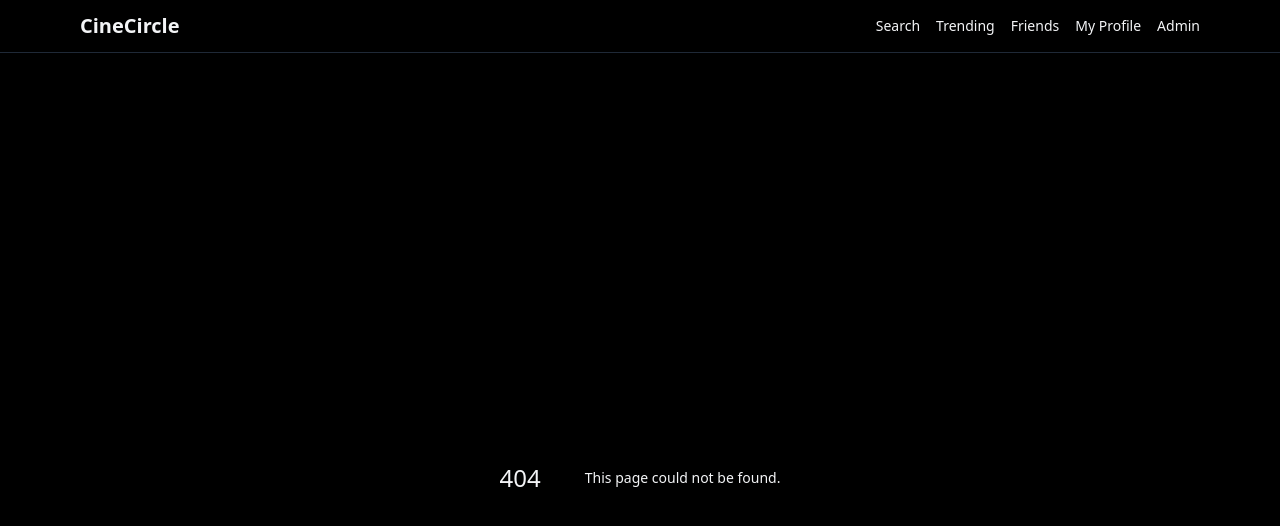
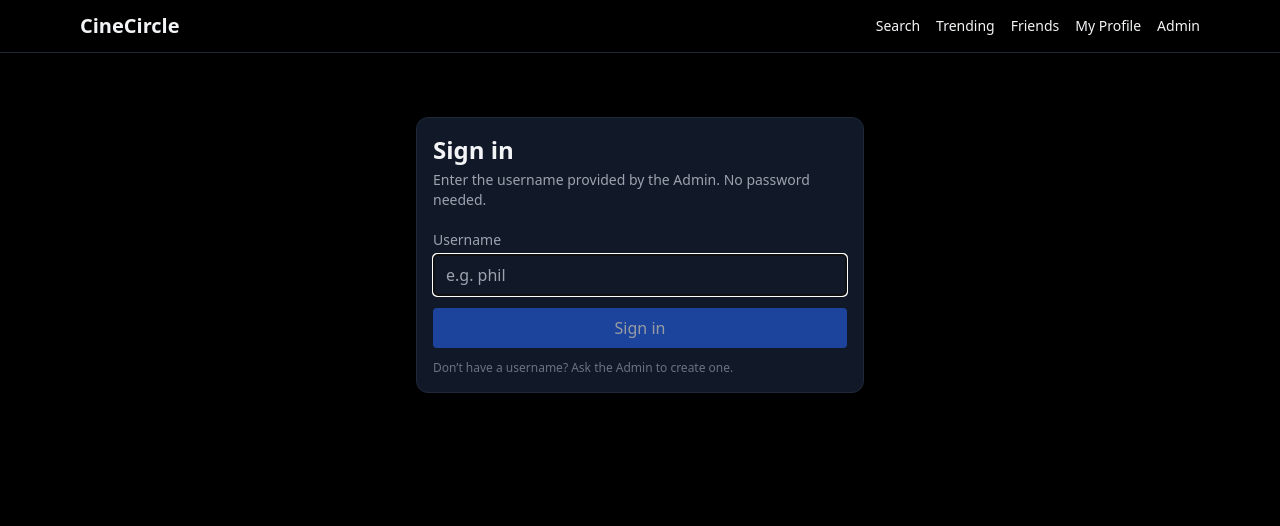
Before and after one commit to krantzkiduece/moviestwo, a Next.js app: page /login in a window 1280 px wide. Before the commit this address had no page. Shown: the top 526 px of the page. Built offline with nearby package versions, Linux system fonts and the light colour scheme.

Commit message:
Create page.tsx

```diff
--- /dev/null
+++ b/src/app/login/page.tsx
@@ -0,0 +1,95 @@
+// src/app/login/page.tsx
+"use client";
+
+import { useState } from "react";
+
+type LoginResponse = {
+  ok?: boolean;
+  username?: string;
+  displayName?: string;
+  error?: string;
+};
+
+function saveIdentity(username: string, displayName: string) {
+  try {
+    localStorage.setItem(
+      "cinecircle_identity",
+      JSON.stringify({ username, displayName })
+    );
+  } catch {}
+}
+
+export default function LoginPage() {
+  const [username, setUsername] = useState("");
+  const [submitting, setSubmitting] = useState(false);
+  const [err, setErr] = useState<string | null>(null);
+
+  const doLogin = async (e: React.FormEvent) => {
+    e.preventDefault();
+    const u = username.trim().toLowerCase();
+    if (!u) return;
+    setSubmitting(true);
+    setErr(null);
+    try {
+      const res = await fetch("/api/session/login", {
+        method: "POST",
+        headers: { "Content-Type": "application/json" },
+        body: JSON.stringify({ username: u }),
+      });
+      const data: LoginResponse = await res.json().catch(() => ({} as any));
+      if (!res.ok || !data.ok || !data.username) {
+        setErr(data?.error || "Login failed");
+        setSubmitting(false);
+        return;
+      }
+
+      // Save local identity for comments UI
+      saveIdentity(data.username, data.displayName || data.username);
+
+      // Go to home
+      window.location.href = "/";
+    } catch (e: any) {
+      setErr(e?.message || "Network error");
+      setSubmitting(false);
+    }
+  };
+
+  return (
+    <div className="max-w-md mx-auto mt-10">
+      <section className="card">
+        <h1 className="text-2xl font-bold">Sign in</h1>
+        <p className="text-gray-400 text-sm mt-1">
+          Enter the username provided by the Admin. No password needed.
+        </p>
+
+        <form onSubmit={doLogin} className="mt-5 space-y-3">
+          <div>
+            <label className="block text-sm text-gray-400 mb-1">Username</label>
+            <input
+              className="w-full bg-gray-900 border border-gray-700 rounded px-3 py-2"
+              placeholder="e.g. phil"
+              value={username}
+              onChange={(e) => setUsername(e.target.value)}
+              autoFocus
+              autoComplete="username"
+            />
+          </div>
+
+          {err && <div className="text-sm text-red-400">{err}</div>}
+
+          <button
+            type="submit"
+            disabled={submitting || !username.trim()}
+            className="w-full bg-blue-600 hover:bg-blue-500 px-4 py-2 rounded disabled:opacity-60"
+          >
+            {submitting ? "Signing in…" : "Sign in"}
+          </button>
+
+          <div className="text-xs text-gray-500">
+            Don’t have a username? Ask the Admin to create one.
+          </div>
+        </form>
+      </section>
+    </div>
+  );
+}
```
